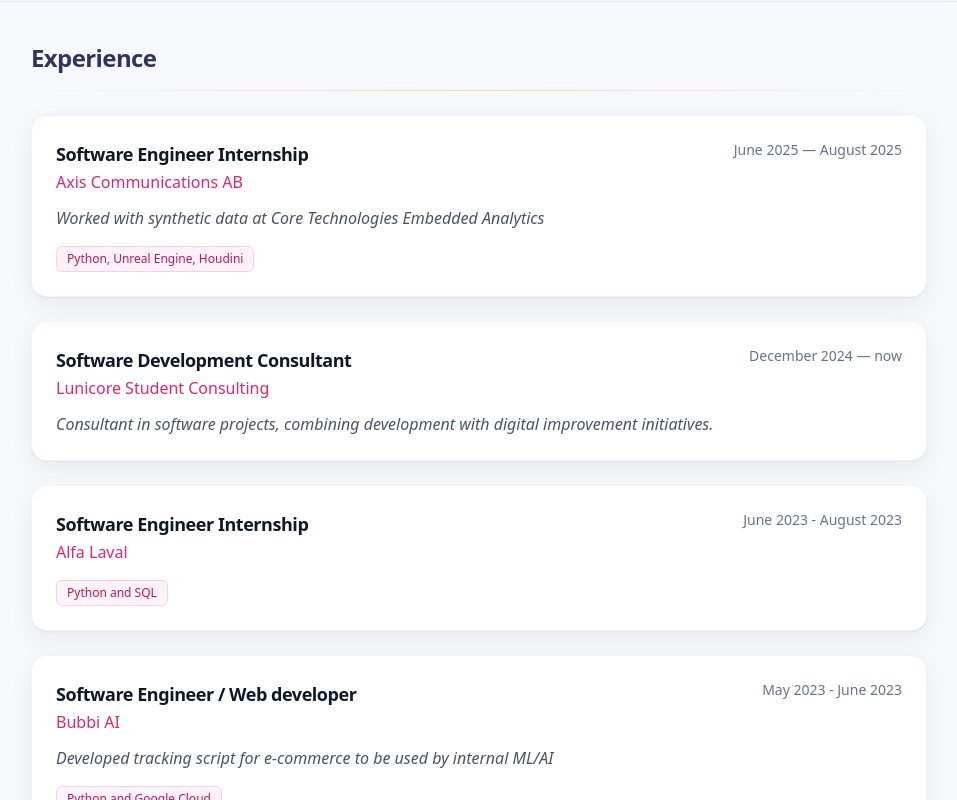
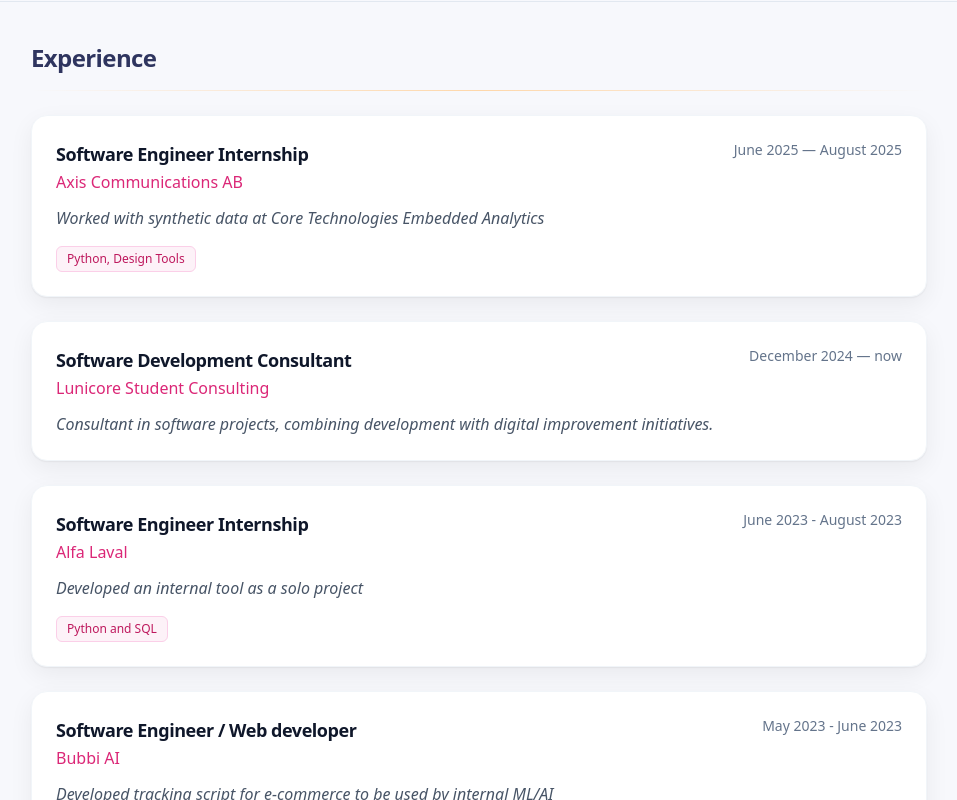
Before and after one commit to EbbacnLundgren/portfolio, a Next.js app: page / in a window 1280 px wide. Shown: the part 541-1341 px from the top of the page, without its empty margins (161-1118 px from the left). Built offline with nearby package versions, Linux system fonts and the light colour scheme.

Commit message:
Fixed spelling error

```diff
--- a/content/data.ts
+++ b/content/data.ts
@@ -47,7 +47,7 @@
       summary:
         "Worked with synthetic data at Core Technologies Embedded Analytics",
 
-      tech: ["Python, Unreal Engine, Houdini"]
+      tech: ["Python, Design Tools"]
     },
     {
       company: "Lunicore Student Consulting",
@@ -60,6 +60,7 @@
       company: "Alfa Laval",
       title: "Software Engineer Internship",
       period: "June 2023 - August 2023",
+      summary: "Developed an internal tool as a solo project",
       tech: ["Python and SQL"]
     },
     {
```
